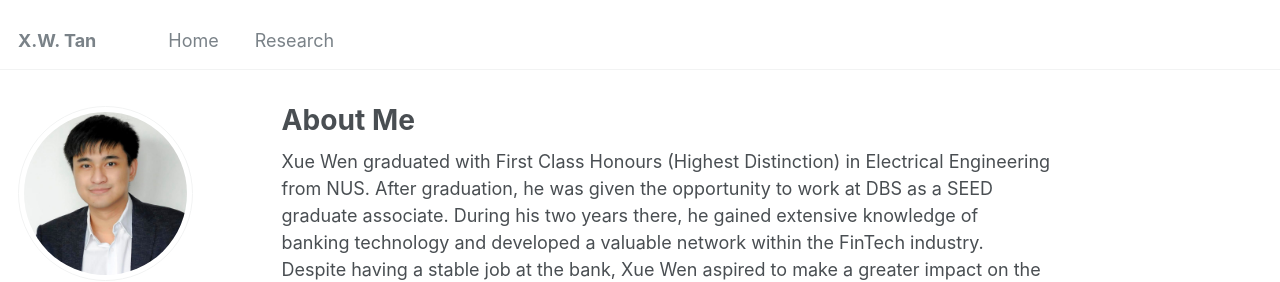
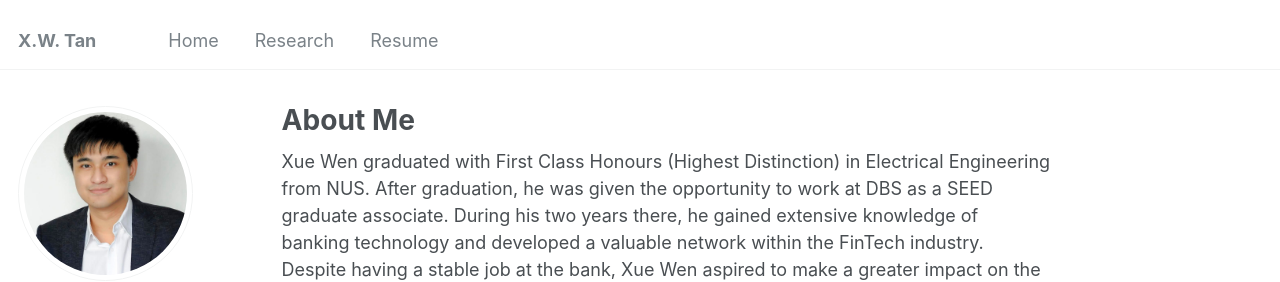
Before and after one commit to Chen-XueWen/Chen-XueWen.github.io, a Jekyll site: the page built from _pages/about.md, in a window 1280 px wide. Shown: the top 282 px of the page. Built offline with Jekyll 4.4.1, drawn with Linux system fonts in a browser that asks for light colours; some web fonts are replaced.

Commit message:
Update navigation.yml

```diff
--- a/_data/navigation.yml
+++ b/_data/navigation.yml
@@ -9,3 +9,5 @@ main:
     url: /
   - title: "Research"
     url: /publications/
+  - title: "Resume"
+    url: /resume/
```
